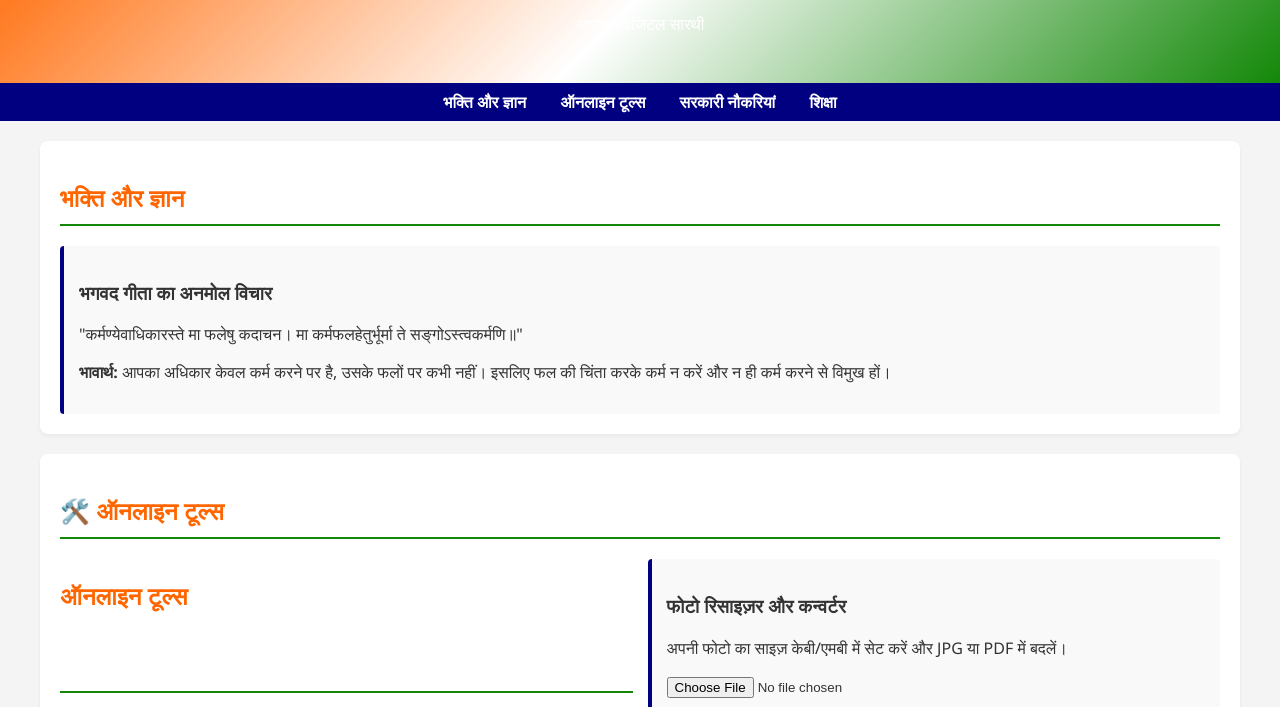
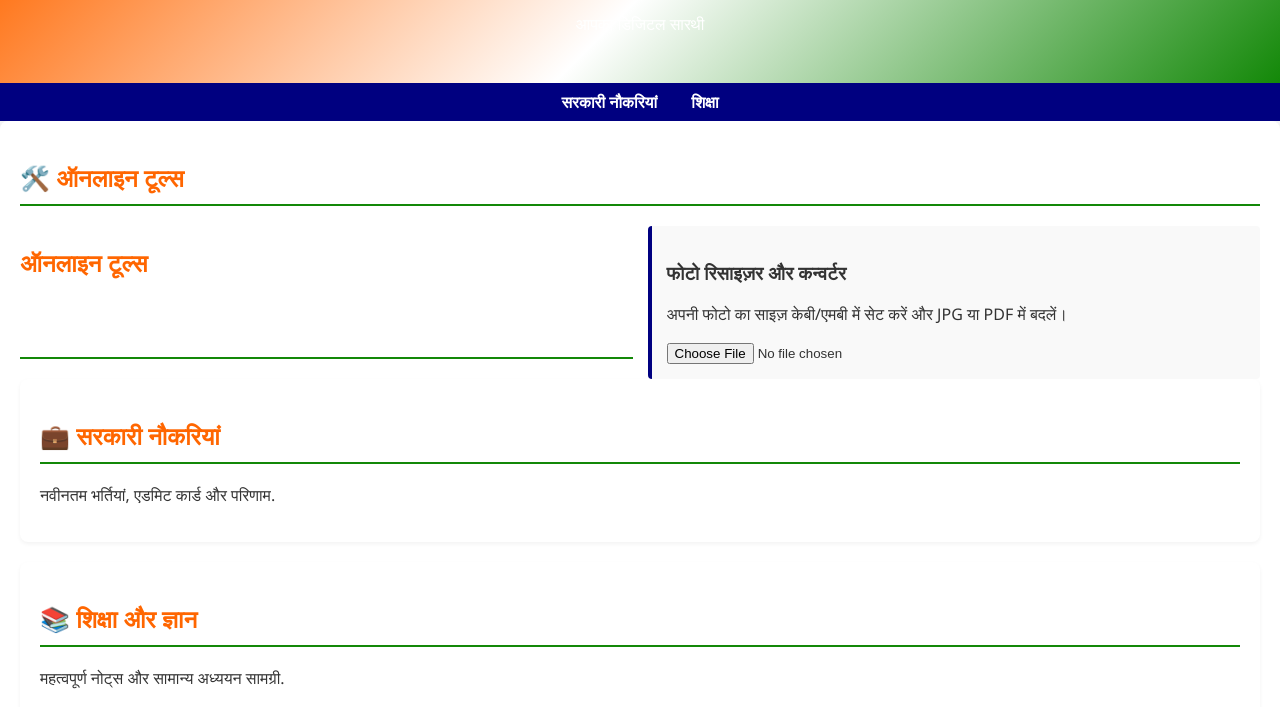
Before and after one commit to deepakmeena1019-debug/INDIA-SMART-HUB, a plain HTML site: page index.html in a window 1280 px wide. Shown: the part 90-797 px from the top of the page. Drawn offline with Linux system fonts and the light colour scheme.

Commit message:
Remove unused navigation links from index.html
Removed links to 'भक्ति और ज्ञान' and 'ऑनलाइन टूल्स' sections.

```diff
--- a/index.html
+++ b/index.html
@@ -29,25 +29,14 @@
 </header>
 
 <nav>
-    <a href="#bhakti">भक्ति और ज्ञान</a>
-    <a href="#tools">ऑनलाइन टूल्स</a>
+
+
     <a href="#jobs">सरकारी नौकरियां</a>
     <a href="#education">शिक्षा</a>
 </nav>
-
-<div class="container">
-    <div id="bhakti" class="section">
-    <h2>भक्ति और ज्ञान</h2>
-    <div class="card">
-        <h3>भगवद गीता का अनमोल विचार</h3>
-        <p>"कर्मण्येवाधिकारस्ते मा फलेषु कदाचन। मा कर्मफलहेतुर्भूर्मा ते सङ्गोऽस्त्वकर्मणि॥"</p>
-        <p><strong>भावार्थ:</strong> आपका अधिकार केवल कर्म करने पर है, उसके फलों पर कभी नहीं। इसलिए फल की चिंता करके कर्म न करें और न ही कर्म करने से विमुख हों।</p>
-    </div>
 </section>
 
-
-
-    </div>
+</div>
 
     <div id="tools" class="section">
         <h2>🛠️ ऑनलाइन टूल्स</h2>
```
